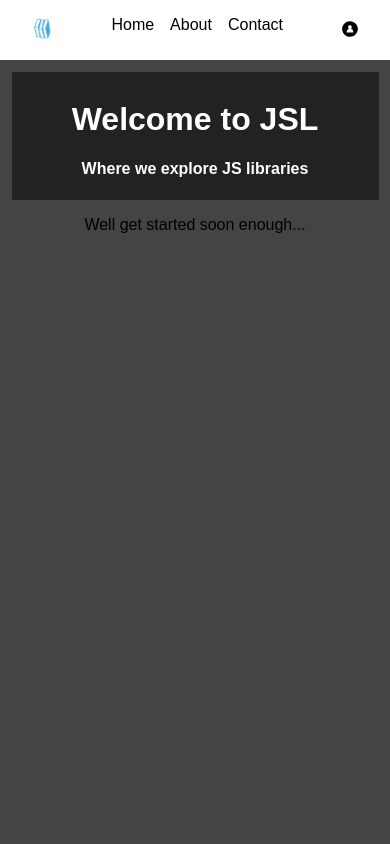
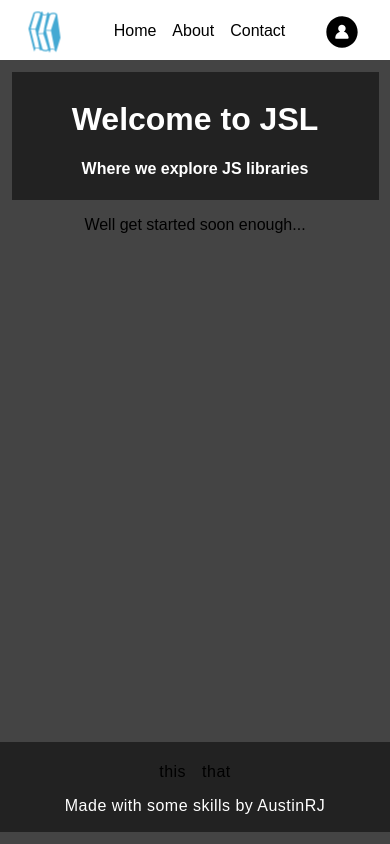
Before and after one commit to joha0033/library-blog, a React (Create React App) app: page / in a window 390 px wide. Shown: the top 844 px of the page. Built offline with nearby package versions, Linux system fonts and the light colour scheme.

Commit message:
ejecting

```diff
--- a/src/App.css
+++ b/src/App.css
@@ -26,7 +26,7 @@
 
 .App-intro {
   font-size: large;
-  height: auto;
+  height: 350px;
 }
 
 @media only screen and (max-width: 500px) {
@@ -59,6 +59,6 @@
 
   .App-intro {
     font-size: medium;
-    height: 50rem;
+    height: 500px;
   }
 }
--- a/src/components/shared/footer/Footer.js
+++ b/src/components/shared/footer/Footer.js
@@ -9,8 +9,12 @@ class Header extends React.Component{
 
   render() {
     return(
-      <footer>
+      <footer className="footer">
         <div>
+          <ul>
+            <li>this</li>
+            <li>that</li>
+          </ul>
           <p>Made with some skills by AustinRJ</p>
         </div>
       </footer>
--- a/src/components/shared/footer/style.Footer.css
+++ b/src/components/shared/footer/style.Footer.css
@@ -1,4 +1,4 @@
-footer {
+.footer {
   position:absolute;
   display: flex;
   justify-content: center;
@@ -10,5 +10,5 @@ footer {
   letter-spacing: 0.03em;
   margin-top: 10px;
   width: 100%;
-  height: 75px;
+  height: 90px;
   }
--- a/src/components/shared/header/style.Header.css
+++ b/src/components/shared/header/style.Header.css
@@ -78,7 +78,7 @@ ALOMST MID SIZE SCREEN!
   li {
     margin: 0 .5rem;
     padding: 0 .5rem;
-    color:black;
+    color:red;
   }
 
   a,
@@ -114,7 +114,7 @@ ALOMST MID SIZE SCREEN!
 @media only screen and (max-width: 700px) {
 
   ul {
-    padding-left: 0;
+    padding-top: .35em;
     display: flex;
     list-style: none outside none;
     justify-content: center;
@@ -128,8 +128,8 @@ ALOMST MID SIZE SCREEN!
   }
 
   .Nav-profile, .Nav-logo{
-    height: 1rem;
-    margin-left: 2rem;
+    height: 2rem;
+    margin-left: 1.5rem;
     margin-right: 2rem;
     margin-top: .5rem;
   }
```
Also changed, not shown: 1 other file (tests, documents, lock files or other folders).
